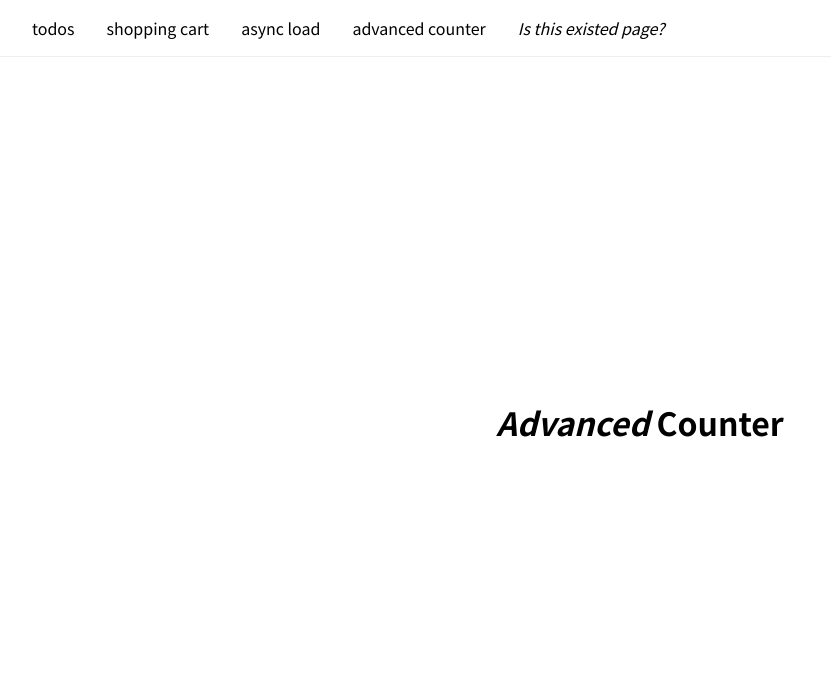
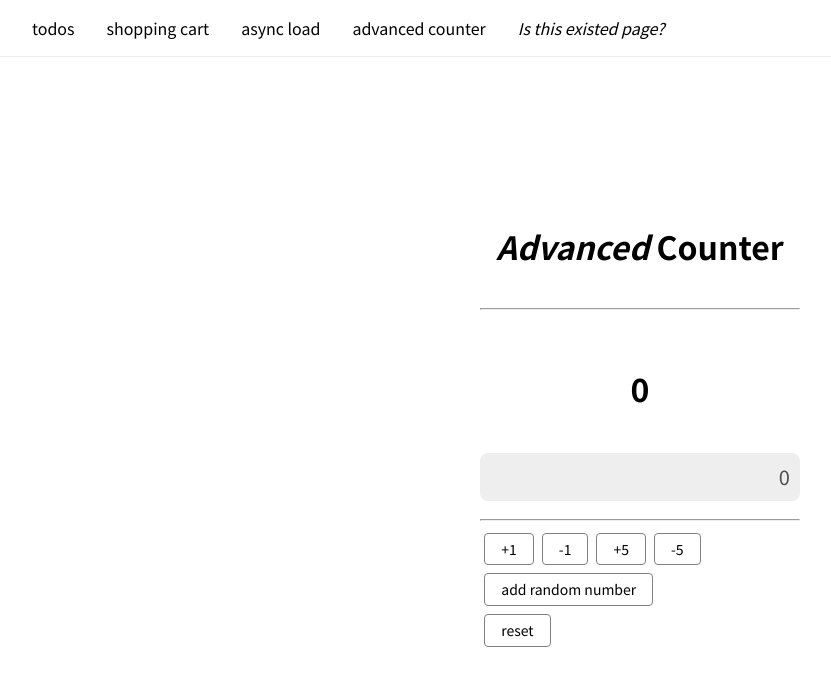
Before and after one commit to callmebyneon/redux-examples-try, a React (Create React App) app: page /counter in a window 1280 px wide. Shown: the top 686 px of the page, without its empty margins (0-831 px from the left). Built offline with nearby package versions, Linux system fonts and the light colour scheme.

Commit message:
apply counter state using useState

```diff
--- /dev/null
+++ b/src/api/number.js
@@ -0,0 +1,7 @@
+export function fetchNumber(max = 15) {
+  return new Promise(resolve => {
+    setTimeout(() => {
+      resolve(Math.floor(Math.random() * max))
+    }, 2000);
+  });
+}
--- a/src/components/Cart/Product.jsx
+++ b/src/components/Cart/Product.jsx
@@ -1,6 +1,6 @@
 import React from 'react';
 import PropTypes from 'prop-types';
-import styled from '@emotion/styled';
+import styled from 'styled-components';
 
 const ProductNamespace = styled.div`
   margin-right: 1rem;
--- a/src/components/Cart/ProductItem.jsx
+++ b/src/components/Cart/ProductItem.jsx
@@ -1,6 +1,6 @@
 import React from 'react';
 import PropTypes from 'prop-types';
-import styled from '@emotion/styled';
+import styled from 'styled-components';
 import Product from './Product';
 
 const ProductItemFlexbox = styled.div`
--- a/src/containers/Async/index.jsx
+++ b/src/containers/Async/index.jsx
@@ -2,7 +2,7 @@ import React, { useEffect } from 'react';
 import PropTypes from 'prop-types';
 import { connect, useDispatch } from 'react-redux';
 import { selectSubreddit, fetchPostsIfNeeded, invalidateSubreddit } from '~/actions/AsyncActions';
-import styled from '@emotion/styled';
+import styled from 'styled-components';
 
 import OuterSection from '~/components/Layout/OuterSection';
 import Picker from '~/components/Async/Picker';
--- a/src/containers/Counter/index.jsx
+++ b/src/containers/Counter/index.jsx
@@ -1,10 +1,85 @@
 import React from 'react';
+import styled from 'styled-components';
 
-const Counter = () => {
+import { fetchNumber } from '../../api/number';
+
+import OuterSection from '~/components/Layout/OuterSection';
+import Title from '~/components/Layout/Title';
+
+import theme from '~/theme';
+
+const CalcResult = styled.p`
+  margin-bottom: 0.5em;
+  padding: 0.5em;
+  text-align: center;
+  font-size: 2rem;
+  font-weight: bold;
+  line-height: 1.4em;
+`;
+
+const CalcPath = styled.p`
+  width: 100%;
+  max-width: 460px;
+  margin: 0.5em 0;
+  padding: 0.5em;
+  color: ${theme.text.color.default};
+  background: ${theme.divider.color.default};
+  border-radius: 0.5rem;
+  text-align: right;
+  font-size: 1.25rem;
+  font-weight: normal;
+  line-height: 1.4em;
+  word-break: break-all;
+`;
+
+const Stack = styled.div`
+  display: flex;
+  flex-direction: ${props => props.direction || 'row'};
+`;
+
+const Counter = ({}) => {
+  const [count, setCount] = React.useState(0);
+  const [path, setPath] = React.useState(count.toString());
+
+  const increase = (value) => {
+    setCount(count + value);
+    setPath(`${path === "0" ? "" : path + " + "}${value}`);
+  };
+  const decrease = (value) => {
+    setCount(count - value);
+    setPath(`${path === "0" ? "" : path + " - "}${value}`);
+  };
+  const addRandom = async (max = 15) => {
+    const randomNumber = await fetchNumber(max);
+    setCount(count + randomNumber);
+    setPath(`${path === "0" ? "" : path + " + "}${randomNumber}`);
+  };
+  const reset = () => {
+    setCount(0);
+    setPath("0");
+  };
+
   return (
-    <h1>
-      <em>Advanced</em> Counter
-    </h1>
+    <OuterSection>
+      <Title><em>Advanced</em> Counter</Title>
+      <hr />
+      {/* Advanced Counter */}
+      <CalcResult>{count}</CalcResult>
+      <CalcPath>{path}</CalcPath>
+      <hr />
+      <Stack direction="row">
+        <button onClick={() => increase(1)}>+1</button>
+        <button onClick={() => decrease(1)}>-1</button>
+        <button onClick={() => increase(5)}>+5</button>
+        <button onClick={() => decrease(5)}>-5</button>
+      </Stack>
+      <Stack direction="row">
+        <button onClick={() => addRandom(30)}>add random number</button>
+      </Stack>
+      <Stack direction="row">
+        <button onClick={reset}>reset</button>
+      </Stack>
+    </OuterSection>
   );
 }
 
```
